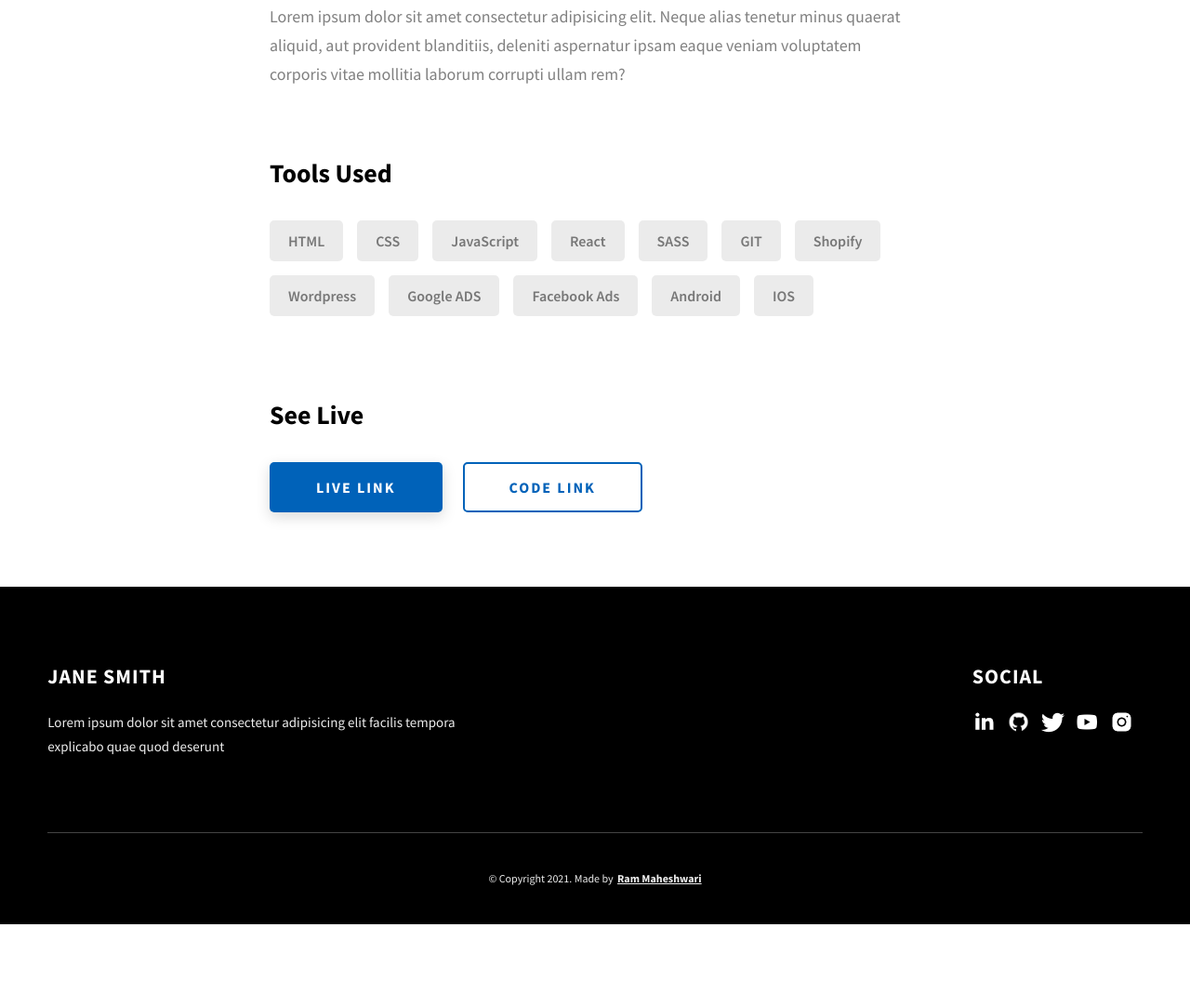
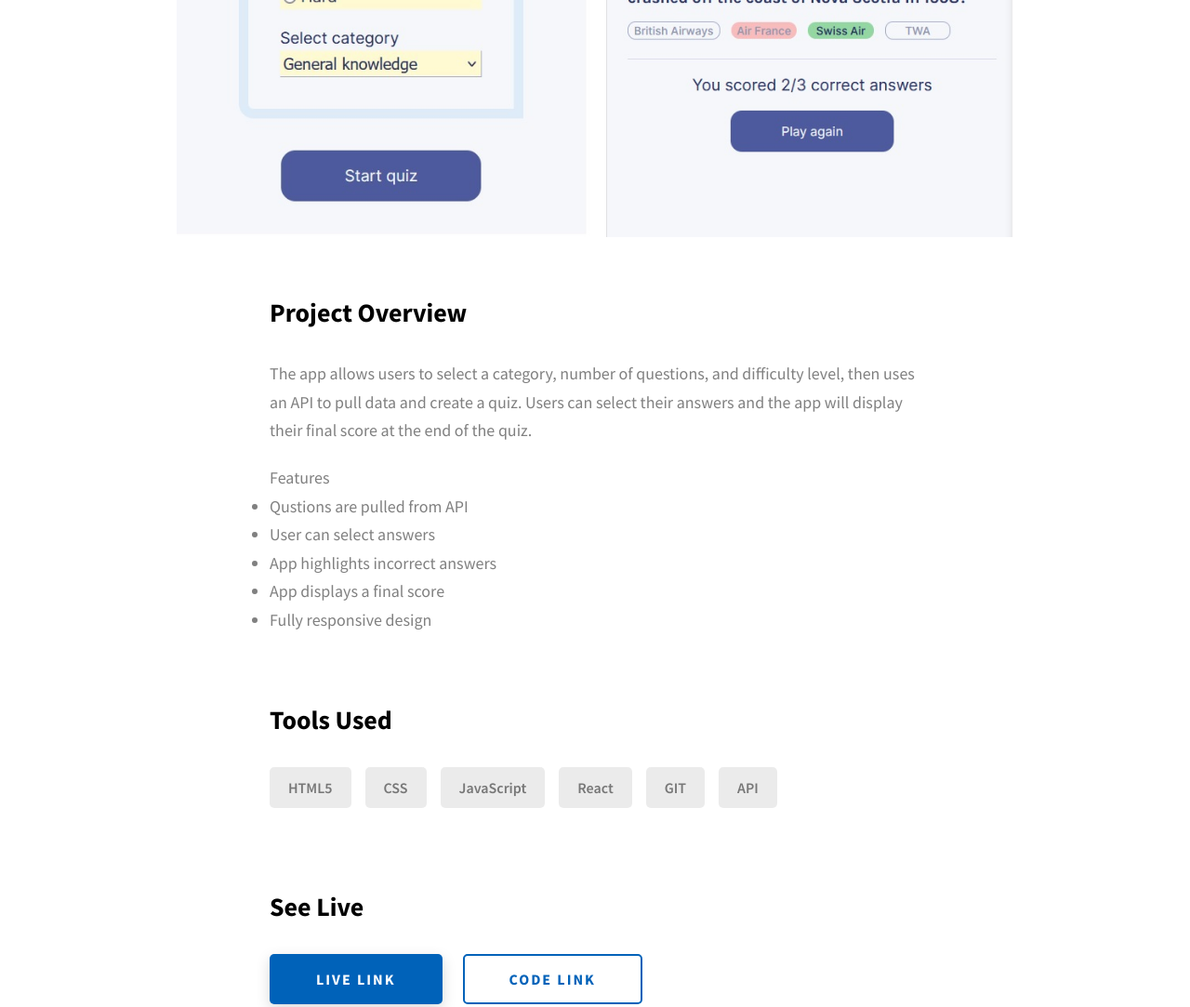
Before and after one commit to Arniss5/Portfolio, a website built with Vite: page project-2.html in a window 1280 px wide. Shown: the part 1199-2282 px from the top of the page at 93% size. Before the commit the page ends 2193 px from the top, so only its background shows below. Built offline with nearby package versions, Linux system fonts and the light colour scheme.

Commit message:
Start project pages

```diff
--- a/css/style.css
+++ b/css/style.css
@@ -399,11 +399,13 @@ textarea {
         font-size: 2.4rem; } }
 
 .project-details__showcase-img-cont {
+  display: flex;
+  justify-content: center;
   width: 100%;
   margin-bottom: 6rem; }
 
 .project-details__showcase-img {
-  width: 100%; }
+  max-width: 100%; }
 
 .project-details__content-main {
   width: 100%;
@@ -412,11 +414,15 @@ textarea {
 
 .project-details__desc {
   margin: 0 0 7rem 0; }
-  .project-details__desc-para {
+  .project-details__desc-para,
+  .project-details__desc-para-list {
     font-size: 1.8rem;
     line-height: 1.7;
     color: grey;
     margin-bottom: 2rem; }
+  .project-details__desc-para-list li {
+    list-style-type: disc;
+  }
 
 .project-details__tools-used {
   margin: 0 0 7rem 0; }
--- a/project-2.html
+++ b/project-2.html
@@ -1,10 +1,11 @@
 <!DOCTYPE html>
 <html lang="en">
   <head><link rel="stylesheet" href="https://cdnjs.cloudflare.com/ajax/libs/normalize/8.0.1/normalize.css">
+    <link rel="stylesheet" href="https://cdnjs.cloudflare.com/ajax/libs/font-awesome/6.2.1/css/all.min.css" integrity="sha512-MV7K8+y+gLIBoVD59lQIYicR65iaqukzvf/nwasF0nqhPay5w/9lJmVM2hMDcnK1OnMGCdVK+iQrJ7lzPJQd1w==" crossorigin="anonymous" referrerpolicy="no-referrer" />
     <meta charset="UTF-8" />
     <meta name="viewport" content="width=device-width, initial-scale=1.0" />
     <meta http-equiv="X-UA-Compatible" content="ie=edge" />
-    <title>Case Study of Project 1</title>
+    <title>Quizzical Project</title>
     <meta name="description" content="Case study page of Project" />
     <link rel="stylesheet" href="css/style.css" />
     <link rel="preconnect" href="https://fonts.googleapis.com" />
@@ -25,7 +26,7 @@
               class="header__logo-img"
             />
           </div>
-          <span class="header__logo-sub">Jane Smith</span>
+          <span class="header__logo-sub">Kasia Dobrowolska</span>
         </div>
         <div class="header__main">
           <ul class="header__links">
@@ -82,16 +83,14 @@
     </header>
     <section class="project-cs-hero">
       <div class="project-cs-hero__content">
-        <h1 class="heading-primary">Project 1</h1>
+        <h1 class="heading-primary">Quizzical</h1>
         <div class="project-cs-hero__info">
           <p class="text-primary">
-            Lorem ipsum dolor sit amet consectetur adipisicing elit. Dignissimos
-            in numquam incidunt earum quaerat cum fuga, atque similique natus
-            nobis sit.
+            This simple quiz app allows users to test their knowledge in varied fields by answering multiple choice questions. At the end users can see their final score. It's built with HTML, CSS and functional React components.
           </p>
         </div>
         <div class="project-cs-hero__cta">
-          <a href="#" class="btn btn--bg" target="_blank">Live Link</a>
+          <a href="https://arniss5.github.io/quizzical/" class="btn btn--bg" target="_blank">Live Link</a>
         </div>
       </div>
     </section>
@@ -100,7 +99,7 @@
         <div class="project-details__content">
           <div class="project-details__showcase-img-cont">
             <img
-              src="./assets/img/dashboard.png"
+              src="./assets/img/quiz2.jpg"
               alt="Project Image"
               class="project-details__showcase-img"
             />
@@ -109,49 +108,40 @@
             <div class="project-details__desc">
               <h3 class="project-details__content-title">Project Overview</h3>
               <p class="project-details__desc-para">
-                Lorem ipsum dolor sit amet consectetur adipisicing elit. Neque
-                alias tenetur minus quaerat aliquid, aut provident blanditiis,
-                deleniti aspernatur ipsam eaque veniam voluptatem corporis vitae
-                mollitia laborum corrupti ullam rem. Lorem ipsum dolor sit amet
-                consectetur adipisicing elit. Neque alias tenetur minus quaerat
-                aliquid, aut provident blanditiis, deleniti aspernatur ipsam
-                eaque veniam voluptatem corporis vitae mollitia laborum corrupti
-                ullam rem?
+                The app allows users to select a category, number of questions, and difficulty level, then uses an API to pull data and create a quiz. Users can select their answers and the app will display their final score at the end of the quiz.
               </p>
               <p class="project-details__desc-para">
-                Lorem ipsum dolor sit amet consectetur adipisicing elit. Neque
-                alias tenetur minus quaerat aliquid, aut provident blanditiis,
-                deleniti aspernatur ipsam eaque veniam voluptatem corporis vitae
-                mollitia laborum corrupti ullam rem?
+                <ul class="project-details__desc-para-list">Features
+                  <li>Qustions are pulled from API</li>
+                  <li>User can select answers</li>
+                  <li>App highlights incorrect answers</li>
+                  <li>App displays a final score</li>
+                  <li>Fully responsive design</li>
+                </ul>
+
               </p>
             </div>
             <div class="project-details__tools-used">
               <h3 class="project-details__content-title">Tools Used</h3>
               <div class="skills">
-                <div class="skills__skill">HTML</div>
+                <div class="skills__skill">HTML5</div>
                 <div class="skills__skill">CSS</div>
                 <div class="skills__skill">JavaScript</div>
                 <div class="skills__skill">React</div>
-                <div class="skills__skill">SASS</div>
                 <div class="skills__skill">GIT</div>
-                <div class="skills__skill">Shopify</div>
-                <div class="skills__skill">Wordpress</div>
-                <div class="skills__skill">Google ADS</div>
-                <div class="skills__skill">Facebook Ads</div>
-                <div class="skills__skill">Android</div>
-                <div class="skills__skill">IOS</div>
+                <div class="skills__skill">API</div>
               </div>
             </div>
             <div class="project-details__links">
               <h3 class="project-details__content-title">See Live</h3>
               <a
-                href="#"
+                href="https://arniss5.github.io/quizzical/"
                 class="btn btn--med btn--theme project-details__links-btn"
                 target="_blank"
                 >Live Link</a
               >
               <a
-                href="#"
+                href="https://github.com/Arniss5/quizzical"
                 class="btn btn--med btn--theme-inv project-details__links-btn"
                 target="_blank"
                 >Code Link</a
@@ -161,6 +151,9 @@
         </div>
       </div>
     </section>
+
+
+    <!-- FOOTER -->
     <footer class="main-footer">
       <div class="main-container">
         <div class="main-footer__upper">
@@ -169,57 +162,24 @@
               <span>Social</span>
             </h2>
             <div class="main-footer__social-cont">
-              <a target="_blank" rel="noreferrer" href="#">
-                <img
-                  class="main-footer__icon"
-                  src="./assets/img/linkedin-ico.png"
-                  alt="icon"
-                />
+              <a target="_blank" rel="noreferrer" href="https://www.linkedin.com/in/kasia-dobrowolska-151223256/">
+                <i class="fa-brands fa-linkedin-in main-footer__icon"></i>
               </a>
-              <a target="_blank" rel="noreferrer" href="#">
-                <img
-                  class="main-footer__icon"
-                  src="./assets/img/github-ico.png"
-                  alt="icon"
-                />
+              <a target="_blank" rel="noreferrer" href="https://github.com/Arniss5">
+                <i class="fa-brands fa-github main-footer__icon"></i>
               </a>
-              <a target="_blank" rel="noreferrer" href="#">
-                <img
-                  class="main-footer__icon"
-                  src="./assets/img/twitter-ico.png"
-                  alt="icon"
-                />
-              </a>
-              <a target="_blank" rel="noreferrer" href="#">
-                <img
-                  class="main-footer__icon"
-                  src="./assets/img/yt-ico.png"
-                  alt="icon"
-                />
-              </a>
-              <a target="_blank" rel="noreferrer" href="#">
-                <img
-                  class="main-footer__icon main-footer__icon--mr-none"
-                  src="./assets/img/insta-ico.png"
-                  alt="icon"
-                />
+
+              <a target="_blank" rel="noreferrer" href="mailto:kat.dobr@gmail.com">
+                <i class="fa-solid fa-envelope main-footer__icon"></i>
               </a>
             </div>
           </div>
           <div class="main-footer__row main-footer__row-2">
-            <h4 class="heading heading-sm text-lt">Jane Smith</h4>
+            <h4 class="heading heading-sm text-lt">Kasia Dobrowolska</h4>
             <p class="main-footer__short-desc">
-              Lorem ipsum dolor sit amet consectetur adipisicing elit facilis
-              tempora explicabo quae quod deserunt
+              Frontend Developer
             </p>
           </div>
-        </div>
-
-        <div class="main-footer__lower">
-          &copy; Copyright 2021. Made by
-          <a rel="noreferrer" target="_blank" href="https://rammaheshwari.com"
-            >Ram Maheshwari</a
-          >
         </div>
       </div>
     </footer>
```
Also changed, not shown: index.html (+8 -8 lines), project-1.html (+30 -73 lines), project-3.html (+12 -42 lines), assets/img/easybank2.jpg (added), assets/img/github-ico.png (deleted), assets/img/insta-ico.png (deleted), assets/img/linkedin-ico.png (deleted), assets/img/moviography2.jpg (added), assets/img/password.jpg (added), assets/img/quiz2.jpg (added), assets/img/twitter-ico.png (deleted), assets/img/yt-ico.png (deleted).
